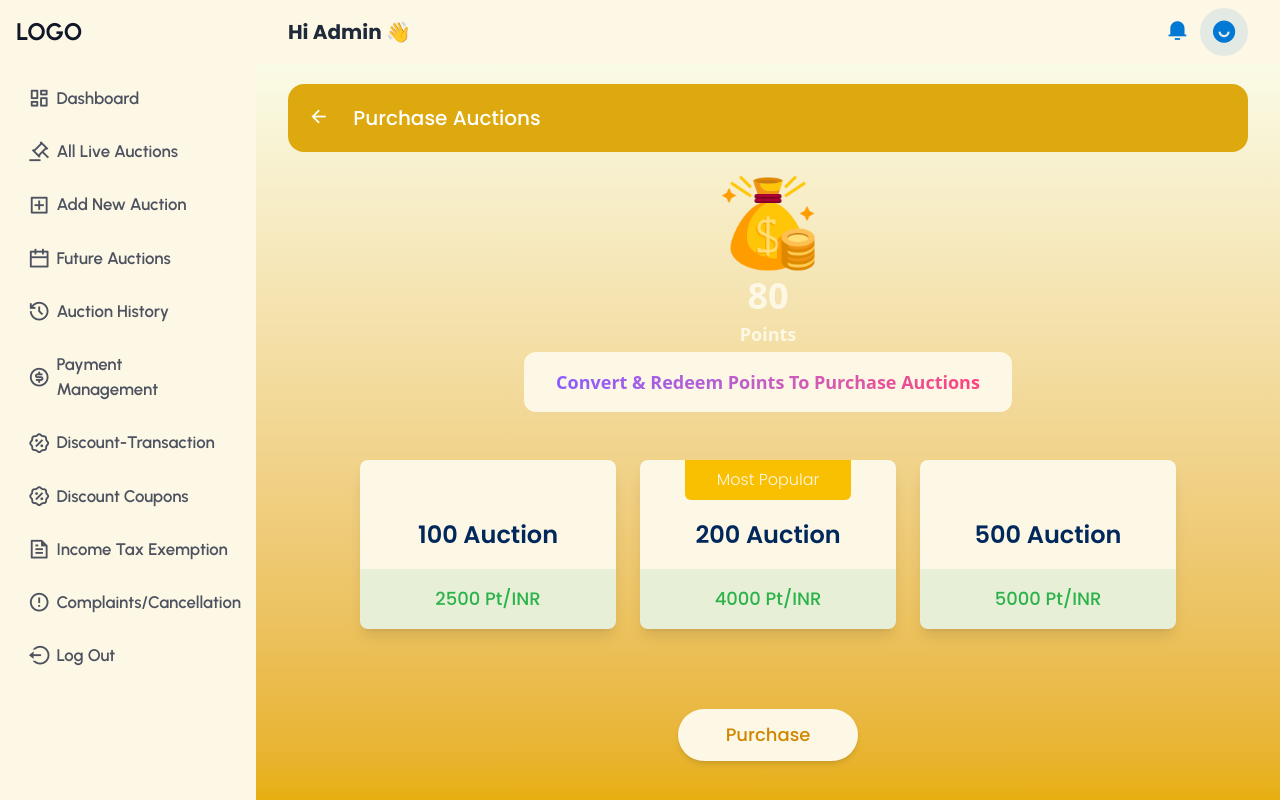
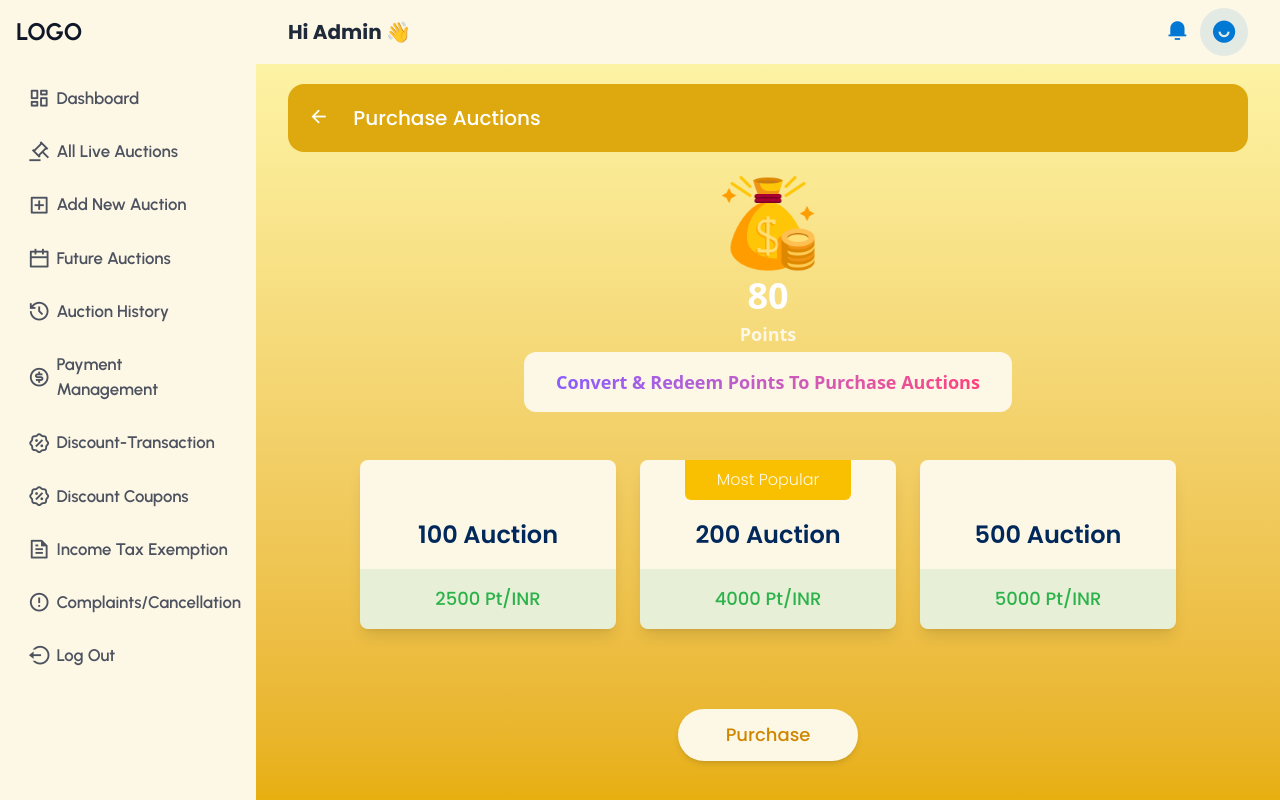
Before and after one commit to Rohit17112003/auction-business-partner, a Next.js app: page /subscription-plans/pushase-auctions in a window 1280 px wide. Built offline with nearby package versions, Linux system fonts and the light colour scheme.

Commit message:
fix subscription plan and points history

```diff
--- a/app/refer/page.jsx
+++ b/app/refer/page.jsx
@@ -5,7 +5,7 @@ const Page = () => {
   return (
     <MainLayout
       pageTitle={"Hi Admin 👋"}
-      customBg="bg-gradient-to-b from-[#FAFBE6] to-[#E7AF0E]"
+      customBg="bg-gradient-to-b from-[#FDF3A4] to-[#E7AF0E]"
     >
       <ReferVendor />
     </MainLayout>
--- a/app/subscription-plans/pushase-auctions/page.jsx
+++ b/app/subscription-plans/pushase-auctions/page.jsx
@@ -5,7 +5,7 @@ const Page = () => {
   return (
     <MainLayout
       pageTitle={"Hi Admin 👋"}
-      customBg="bg-gradient-to-b from-[#FAFBE6] to-[#E7AF0E]"
+      customBg="bg-gradient-to-b from-[#FDF3A4] to-[#E7AF0E]"
     >
       <PurchaseAuctions />
     </MainLayout>
--- a/components/pages/refer-vendor/index.jsx
+++ b/components/pages/refer-vendor/index.jsx
@@ -17,7 +17,7 @@ const ReferVendor = () => {
           width={200}
           height={200}
         />
-        <span className="text-4xl font-extrabold">80</span>
+        <span className="text-4xl font-extrabold text-[#ffffff]">80</span>
         <p className="text-lg font-bold">Points</p>
         <button className="mx-auto flex items-center justify-center gap-4 rounded-xl bg-white px-8 py-4 text-lg font-bold">
           <span className="bg-gradient-to-r from-[#8A5BFF] to-[#FF407D] bg-clip-text text-transparent">
--- a/components/pages/subscription-plans/PurchaseAuctions.jsx
+++ b/components/pages/subscription-plans/PurchaseAuctions.jsx
@@ -16,7 +16,7 @@ const PurchaseAuctions = () => {
           width={200}
           height={200}
         />
-        <span className="text-4xl font-extrabold">80</span>
+        <span className="text-4xl font-extrabold text-[#ffffff]">80</span>
         <p className="text-lg font-bold">Points</p>
         <button className="mx-auto flex items-center justify-center gap-4 rounded-xl bg-white px-8 py-4 text-lg font-bold">
           <span className="bg-gradient-to-r from-[#8A5BFF] to-[#FF407D] bg-clip-text text-transparent">
```
